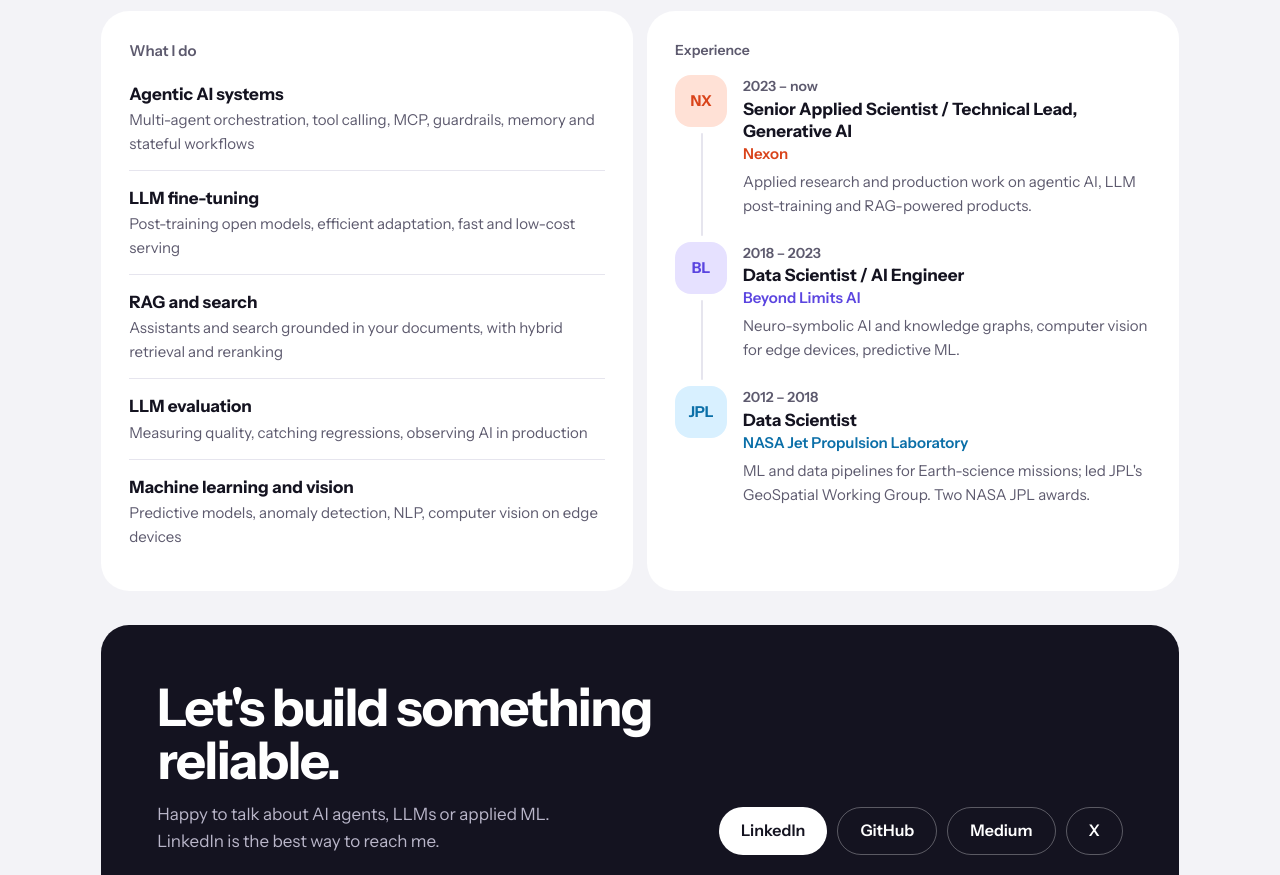
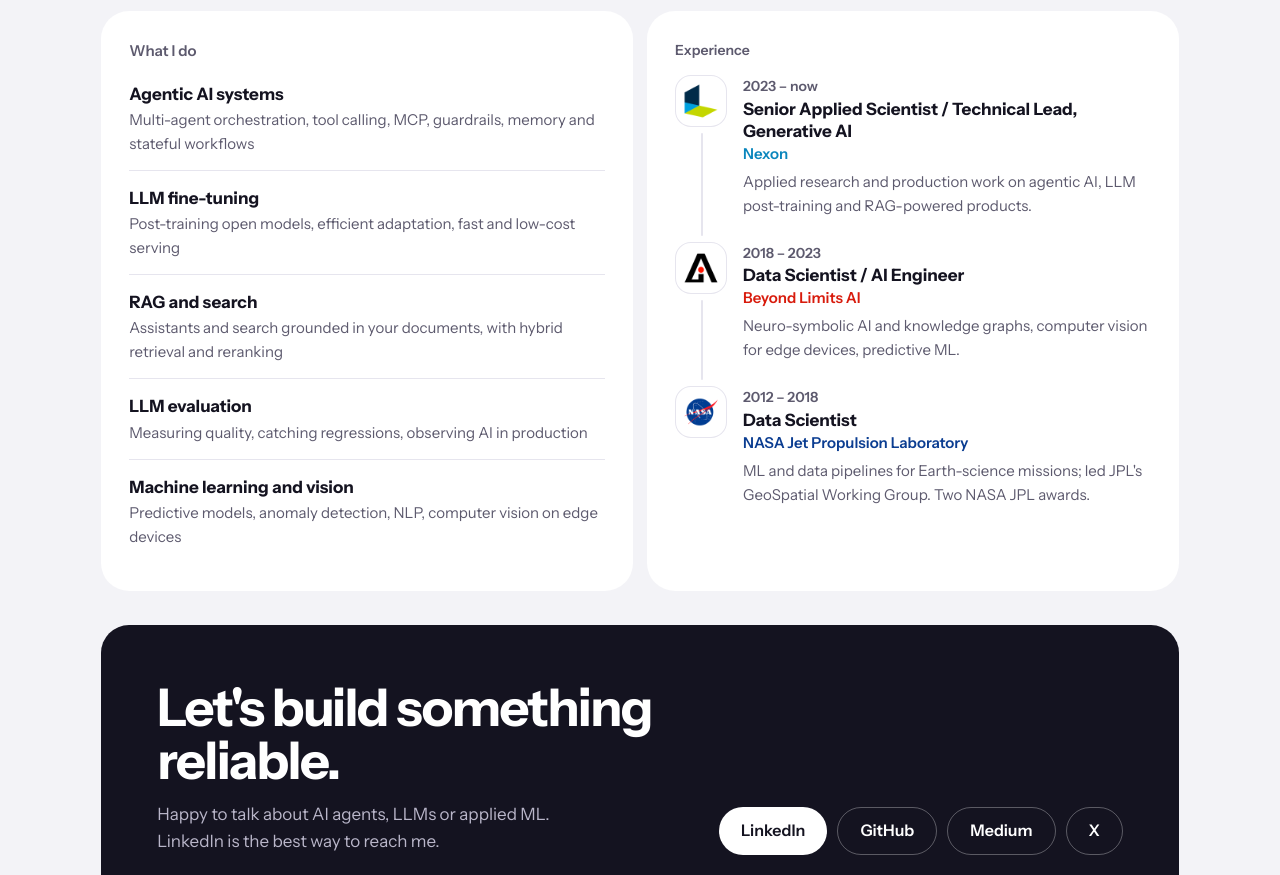
Before and after one commit to MBoustani/personal-website, a plain HTML site: page index.html in a window 1280 px wide. Shown: the part 1961-2836 px from the top of the page. Drawn offline with Linux system fonts and the light colour scheme.

Commit message:
Add employer logos to Experience

```diff
--- a/index.html
+++ b/index.html
@@ -126,7 +126,8 @@ h2{margin:0 0 6px;font-size:clamp(24px,2.6vw,30px);line-height:1.15;font-weight:
 .exp li::after{content:"";position:absolute;left:26px;top:58px;bottom:6px;width:2px;border-radius:2px;background:var(--line)}
 .exp li:last-child{padding-bottom:4px}.exp li:last-child::after{display:none}
 .badge{width:52px;height:52px;border-radius:16px;display:grid;place-items:center;font-weight:700;font-size:15px;letter-spacing:-.01em;overflow:hidden}
-.badge img{width:100%;height:100%;object-fit:contain;background:#fff;padding:6px}
+.badge.has-logo{background:#fff!important;box-shadow:inset 0 0 0 1px var(--line)}
+.badge img{width:100%;height:100%;object-fit:contain;padding:7px;display:block}
 .exp .when{font-size:14px;font-weight:600;color:var(--muted)}
 .exp .title{font-weight:700;line-height:1.3}
 .exp .org{font-weight:600;font-size:15px}
@@ -296,13 +297,13 @@ footer{padding:28px 0 36px;color:var(--muted);font-size:14px;display:flex;justif
   // and set logo: "img/logos/name.svg".
   const JOBS = [
     { when: "2023 – now",  title: "Senior Applied Scientist / Technical Lead, Generative AI", org: "Nexon",
-      badge: "NX", bg: "#ffe1d6", fg: "#d9431a", logo: "",
+      badge: "NX", bg: "#ffe1d6", fg: "#0a86bd", logo: "img/logos/nexon.png",
       text: "Applied research and production work on agentic AI, LLM post-training and RAG-powered products." },
     { when: "2018 – 2023", title: "Data Scientist / AI Engineer", org: "Beyond Limits AI",
-      badge: "BL", bg: "#e6e1ff", fg: "#5b45e0", logo: "",
+      badge: "BL", bg: "#e6e1ff", fg: "#d81b0c", logo: "img/logos/beyond-limits.png",
       text: "Neuro-symbolic AI and knowledge graphs, computer vision for edge devices, predictive ML." },
     { when: "2012 – 2018", title: "Data Scientist", org: "NASA Jet Propulsion Laboratory",
-      badge: "JPL", bg: "#d8f0ff", fg: "#0b6fa8", logo: "",
+      badge: "JPL", bg: "#d8f0ff", fg: "#0b3d91", logo: "img/logos/nasa.png",
       text: "ML and data pipelines for Earth-science missions; led JPL's GeoSpatial Working Group. Two NASA JPL awards." },
   ];
 
@@ -326,7 +327,7 @@ footer{padding:28px 0 36px;color:var(--muted);font-size:14px;display:flex;justif
   ).join("");
 
   document.getElementById("jobs").innerHTML = JOBS.map(j =>
-    `<li><div class="badge" style="background:${esc(j.bg)};color:${esc(j.fg)}" aria-hidden="true">` +
+    `<li><div class="badge${j.logo ? " has-logo" : ""}" style="background:${esc(j.bg)};color:${esc(j.fg)}" aria-hidden="true">` +
       (j.logo ? `<img src="${esc(j.logo)}" alt="">` : esc(j.badge)) + `</div>` +
     `<div><div class="when">${esc(j.when)}</div><div class="title">${esc(j.title)}</div>` +
     `<div class="org" style="color:${esc(j.fg)}">${esc(j.org)}</div><p class="text">${esc(j.text)}</p></div></li>`
```
Also changed, not shown: img/logos/beyond-limits.png (added), img/logos/nasa.png (added), img/logos/nexon.png (added).
